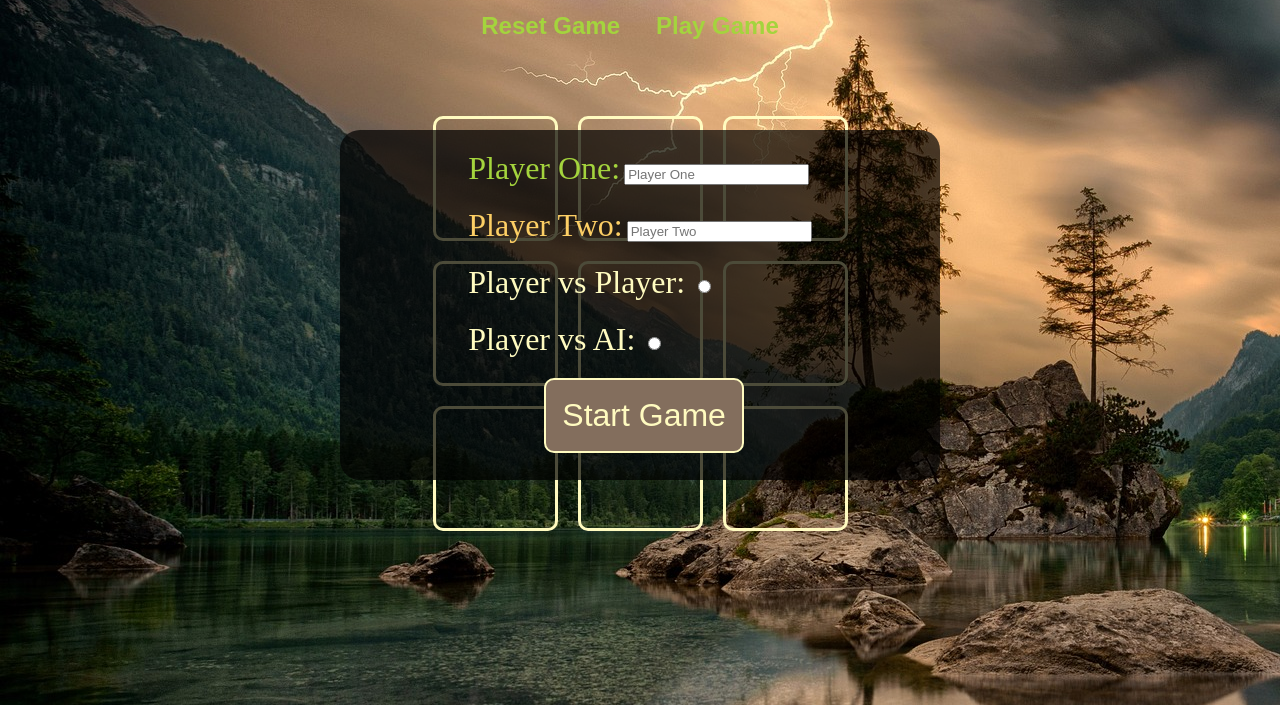
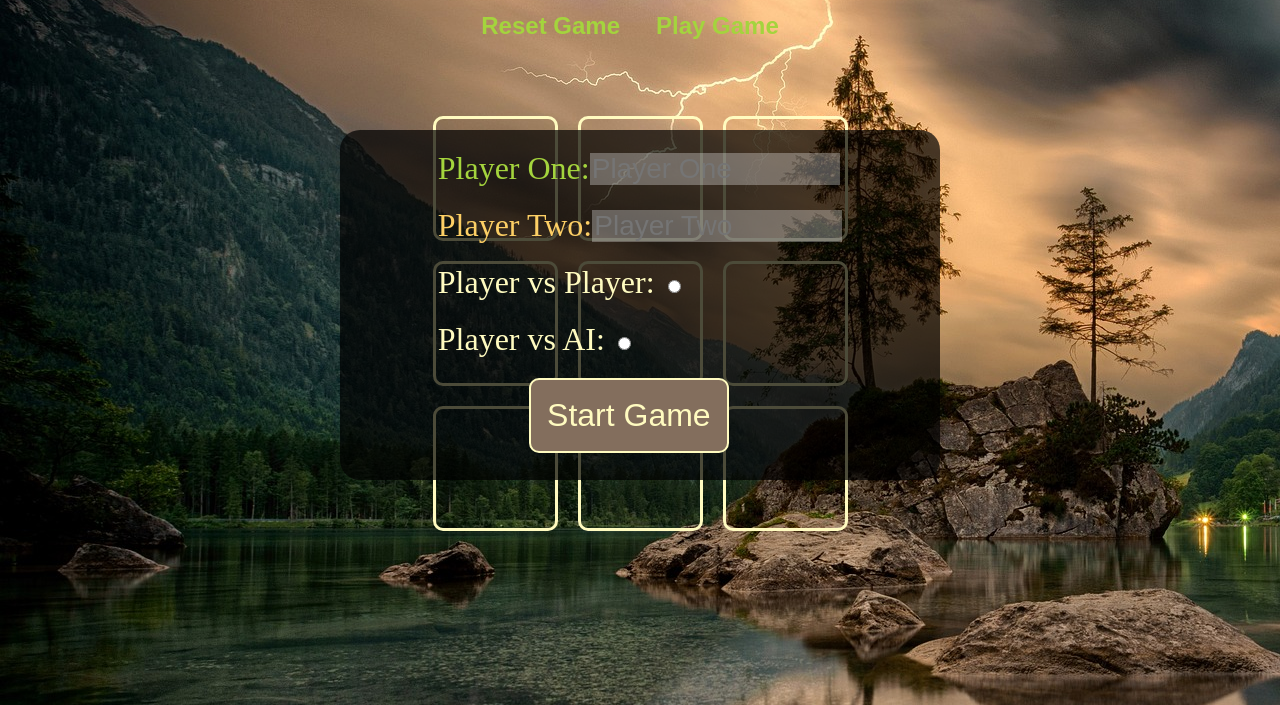
Before and after one commit to JSammy23/tictactoe, a plain HTML site: page index.html in a window 1280 px wide. Both pictures are taken after a click on the button "Play Game". Shown: the part 95-800 px from the top of the page. Drawn offline with Linux system fonts and the light colour scheme.

Commit message:
inputs styled

```diff
--- a/styles.css
+++ b/styles.css
@@ -41,6 +41,21 @@ body {
 .buttons > button:hover {
     transition: all .5s ease-in-out;
     transform: scale(1.3);
+}
+
+.playerForm {
+    display: flex;
+    align-items: center;
+}
+
+input[type = text] {
+    background-color: rgba(255, 255, 255, .3);
+    height: 2rem;
+    color: #fff;
+    outline: none;
+    border: none;
+    font-size: 1.75rem;
+    width: 250px;
 }
 
 .title,
```
